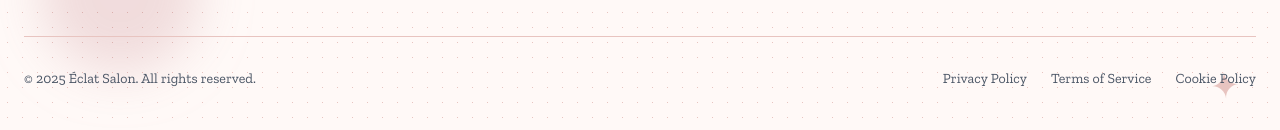
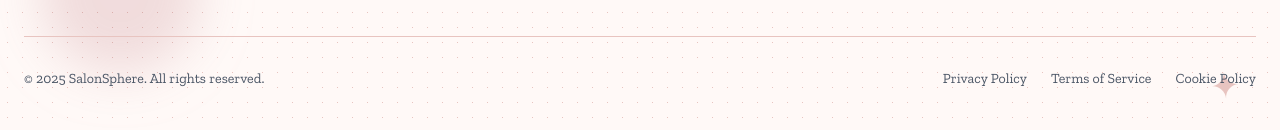
Before and after one commit to satyam-svg/Salon-Software-frontend-, a Next.js app: page / in a window 1280 px wide. Shown: the part 5682-5812 px from the top of the page. Built offline with nearby package versions, Linux system fonts and the light colour scheme.

Commit message:
change the title name

```diff
--- a/src/Components/Footer.tsx
+++ b/src/Components/Footer.tsx
@@ -374,7 +374,7 @@ const LuxuryFooter = () => {
           transition={{ delay: 0.7 }}
         >
           <div className="text-gray-600 text-sm mb-4 md:mb-0">
-            © {new Date().getFullYear()} Éclat Salon. All rights reserved.
+            © {new Date().getFullYear()} SalonSphere. All rights reserved.
           </div>
           <div className="flex space-x-6">
             {['Privacy Policy', 'Terms of Service', 'Cookie Policy'].map((item) => (
```
